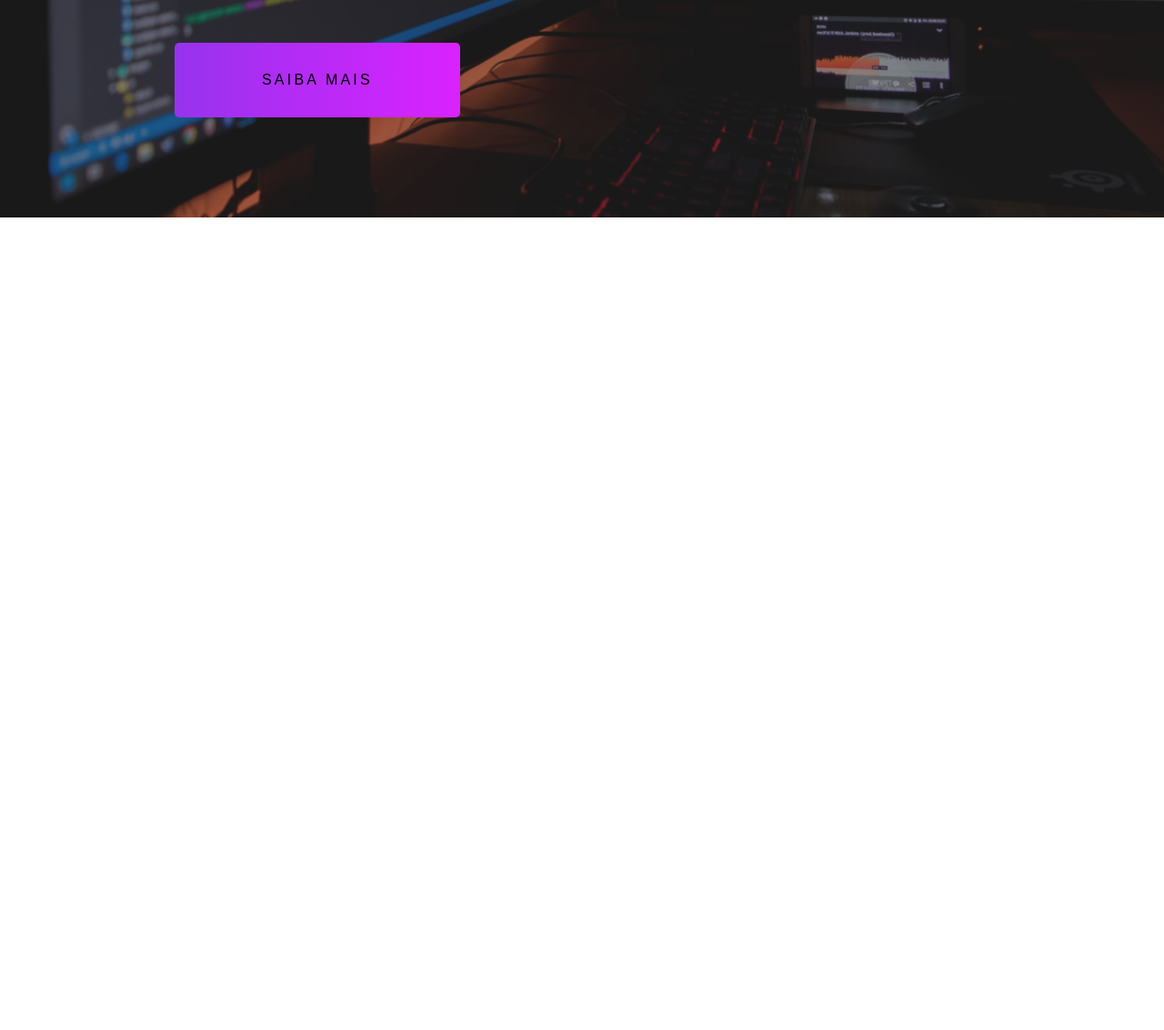
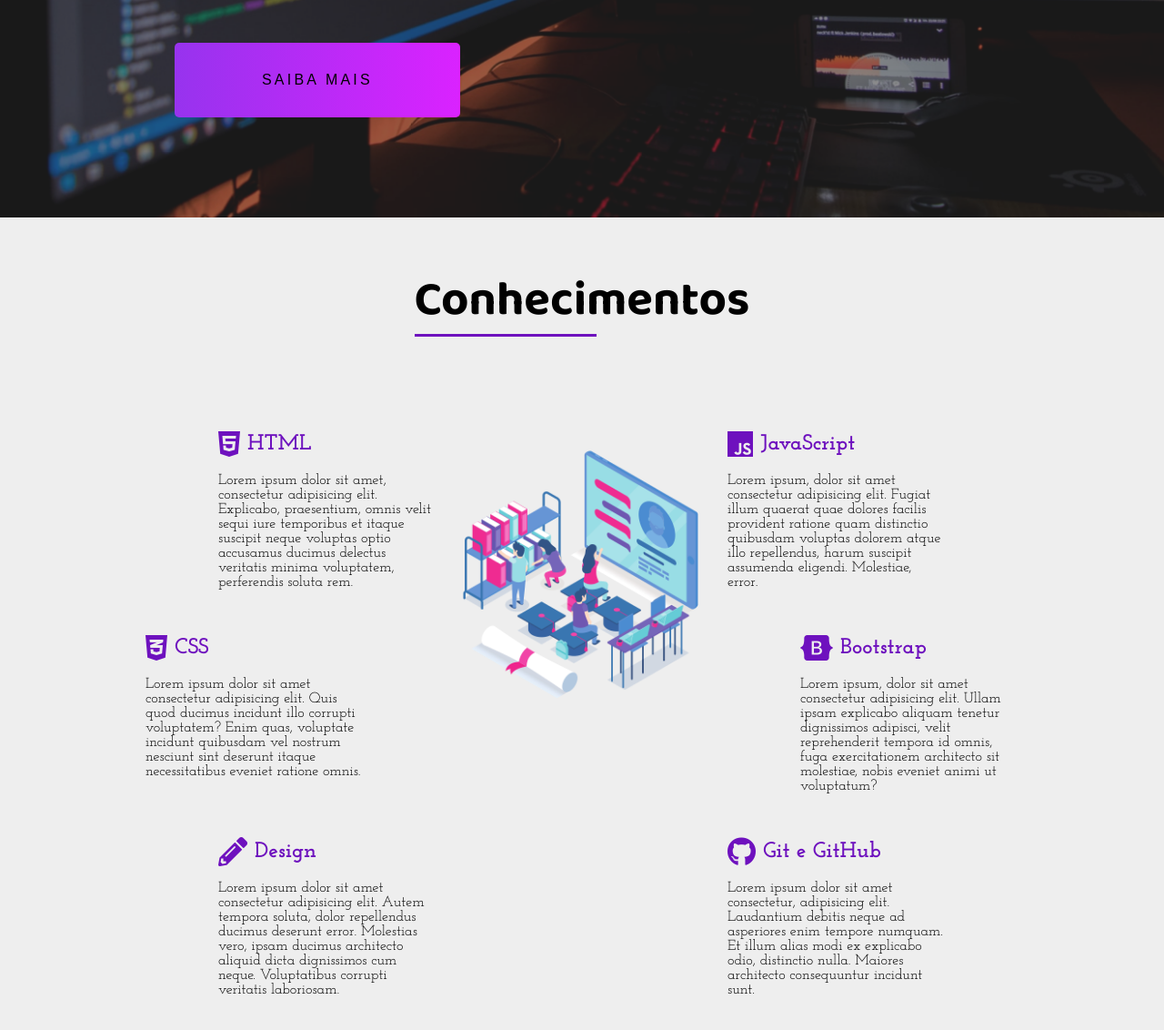
Before and after one commit to wesleytj/portfolio-fulano-de-tal, a plain HTML site: page index.html in a window 1280 px wide. Shown: the part 561-1693 px from the top of the page at 91% size. Before the commit the page ends 800 px from the top, so only its background shows below. Drawn offline with Linux system fonts and the light colour scheme; a web font is replaced by a local one.

Commit message:
:package: sessao conhecimentos

```diff
--- a/css/style.css
+++ b/css/style.css
@@ -245,3 +245,94 @@ header {
 .social-media i:hover{
     background-color: #6e11be;
 }
+
+/* ---===== CONHECIMENTOS =====--- */
+
+.sessao-conhecimentos{
+    background-color: #eee;
+}
+
+.sessao-header{
+    text-align: center;
+    font-family: var(--font-primary);
+    font-size: 2.2rem;
+    padding: 3rem 0;
+}
+/* Linha da sessão conhecimentos */
+.sessao-header h1::before{
+    content: "";
+    height: 80px;
+    padding: 0 100px;
+    border-bottom: .2rem solid #6e11be;
+    position: absolute;
+}
+
+.conhecimentos{
+    display: grid;
+    grid-template-columns: repeat(16, 1fr);
+    grid-template-rows: repeat(6, 6rem);
+    row-gap: 1rem;
+    padding: 3rem 0;
+}
+
+.conhecimento:nth-child(1){
+    grid-column: 4 / 7;
+    grid-row: 1 / 3;
+}
+
+.conhecimento:nth-child(2){
+    grid-column: 3 / 6;
+    grid-row: 3 / 5;
+}
+
+.conhecimento:nth-child(3){
+    grid-column: 4 / 7;
+    grid-row: 5 / -1;
+}
+
+.conhecimento:nth-child(4){
+    grid-column: 11 / 14;
+    grid-row: 1 / 3;
+}
+
+.conhecimento:nth-child(5){
+    grid-column: 12 / 15;
+    grid-row: 3 / 5;
+}
+
+.conhecimento:nth-child(6){
+    grid-column: 11 / 14;
+    grid-row: 5 / -1;
+}
+
+.conhecimento-header{
+    display: flex;
+    align-items: center;
+    gap: .5rem;
+    color: #6e11be;
+}
+
+.conhecimento-header i{
+    font-size: 2rem;
+}
+
+.conhecimento-header h3{
+    font-size: 1.5rem;
+    font-family: var(--font-secundary);
+}
+
+.conhecimento-text{
+    font-family: var(--font-secundary);
+    margin-top: 1rem;
+}
+
+.conhecimentos-img-wrapper{
+    grid-column: 7 / 11;
+    grid-row: 1 / 6;
+    width: 100%;
+}
+
+.conhecimentos-img-wrapper img{
+    object-fit: cover;
+    width: 100%;
+}
--- a/index.html
+++ b/index.html
@@ -11,6 +11,7 @@
   </head>
   <body>
     <div class="container">
+    <!----========== HAMBURGUER ICON ==========-->
       <div class="hamburguer">
         <div id="line1" class="line"></div>
         <div id="line2" class="line"></div>
@@ -18,6 +19,7 @@
         <span>Fechar</span>
       </div>
 
+    <!----========== SESSAO HEADER ==========-->
       <header>
         <div class="img-wrapper">
           <img src="./img/bg.jpg" alt="background effect image" />
@@ -33,7 +35,8 @@
         </div> <!--content-wrapper-->
       </header>
 
-      <div class="sidebar">
+    <!----========== SIDEBAR ==========-->
+      <aside class="sidebar">
         <nav>
           <ul class="menu">
             <li class="menu-item">
@@ -57,7 +60,79 @@
           <a href="#"><i class="fab fa-github-alt"></i></a>
           <a href="#"><i class="fab fa-instagram"></i></a>
         </div> <!--social-media-->
-      </div> <!--sidebar-->
+      </aside> <!--sidebar-->
+
+    <!----========== SESSÃO CONHECIMENTOS ==========-->
+      <section class="sessao-conhecimentos">
+          <div class="sessao-header">
+              <h1><span></span>Conhecimentos</h1>
+          </div>
+
+          <div class="conhecimentos">
+              <div class="conhecimento">
+                  <div class="conhecimento-header">
+                     <i class="fab fa-html5"></i>
+                      <h3>HTML</h3>
+                  </div>
+                  <div class="conhecimento-text">
+                      <p>Lorem ipsum dolor sit amet, consectetur adipisicing elit. Explicabo, praesentium, omnis velit sequi iure temporibus et itaque suscipit neque voluptas optio accusamus ducimus delectus veritatis minima voluptatem, perferendis soluta rem.</p>
+                  </div>
+              </div><!--conhecimento-->
+
+              <div class="conhecimento">
+                  <div class="conhecimento-header">
+                    <i class="fab fa-css3-alt"></i>
+                      <h3>CSS</h3>
+                  </div>
+                  <div class="conhecimento-text">
+                      <p>Lorem ipsum dolor sit amet consectetur adipisicing elit. Quis quod ducimus incidunt illo corrupti voluptatem? Enim quas, voluptate incidunt quibusdam vel nostrum nesciunt sint deserunt itaque necessitatibus eveniet ratione omnis.</p>
+                  </div>
+              </div><!--conhecimento-->
+
+              <div class="conhecimento">
+                  <div class="conhecimento-header">
+                      <i class="fas fa-pencil-alt"></i>
+                      <h3>Design</h3>
+                  </div>
+                  <div class="conhecimento-text">
+                      <p>Lorem ipsum dolor sit amet consectetur adipisicing elit. Autem tempora soluta, dolor repellendus ducimus deserunt error. Molestias vero, ipsam ducimus architecto aliquid dicta dignissimos cum neque. Voluptatibus corrupti veritatis laboriosam.</p>
+                  </div>
+              </div><!--conhecimento-->
+
+              <div class="conhecimento">
+                  <div class="conhecimento-header">
+                      <i class="fab fa-js"></i>
+                      <h3>JavaScript</h3>
+                  </div>
+                  <div class="conhecimento-text">
+                      <p>Lorem ipsum, dolor sit amet consectetur adipisicing elit. Fugiat illum quaerat quae dolores facilis provident ratione quam distinctio quibusdam voluptas dolorem atque illo repellendus, harum suscipit assumenda eligendi. Molestiae, error.</p>
+                  </div>
+              </div><!--conhecimento-->
+
+              <div class="conhecimento">
+                  <div class="conhecimento-header">
+                      <i class="fab fa-bootstrap"></i>
+                      <h3>Bootstrap</h3>
+                  </div>
+                  <div class="conhecimento-text">
+                      <p>Lorem ipsum, dolor sit amet consectetur adipisicing elit. Ullam ipsam explicabo aliquam tenetur dignissimos adipisci, velit reprehenderit tempora id omnis, fuga exercitationem architecto sit molestiae, nobis eveniet animi ut voluptatum?</p>
+                  </div>
+              </div><!--conhecimento-->
+
+              <div class="conhecimento">
+                  <div class="conhecimento-header">
+                      <i class="fab fa-github"></i>
+                      <h3>Git e GitHub</h3>
+                  </div>
+                  <div class="conhecimento-text">
+                      <p>Lorem ipsum dolor sit amet consectetur, adipisicing elit. Laudantium debitis neque ad asperiores enim tempore numquam. Et illum alias modi ex explicabo odio, distinctio nulla. Maiores architecto consequuntur incidunt sunt.</p>
+                  </div>
+              </div><!--conhecimento-->
+              <div class="conhecimentos-img-wrapper">
+                  <img src="img/conhecimentos.png" alt="Imagem de conhecimentos">
+                </div>
+          </div><!--conhecimentos-->
+      </section>
 
     </div> <!--container-->
   </body>
```
Also changed, not shown: img/conhecimentos.png (added).
